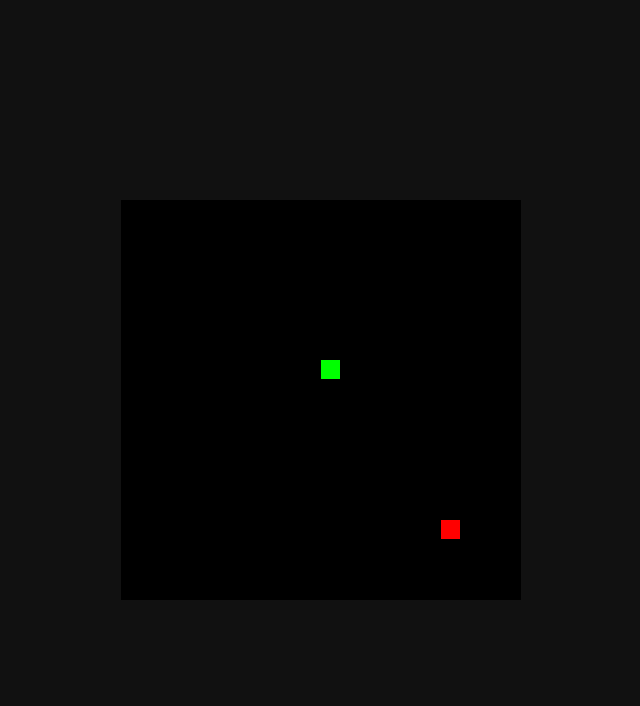
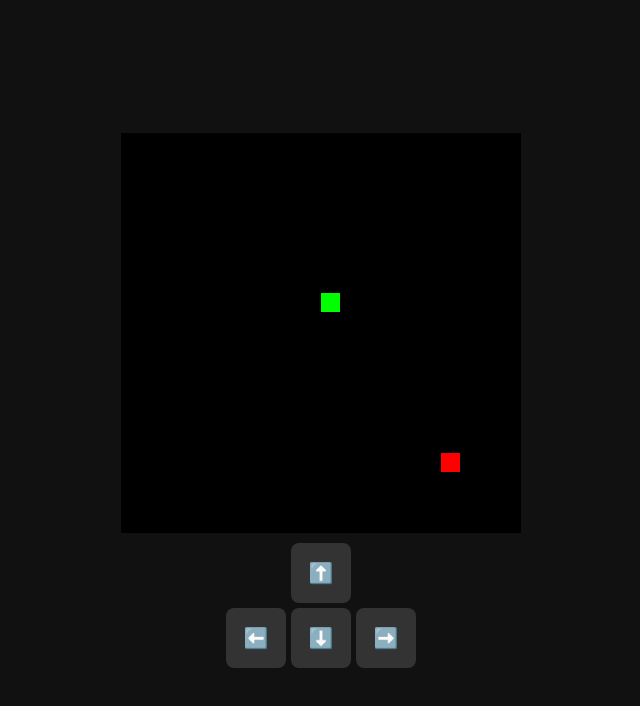
Before and after one commit to byurih/telegram-snake, a plain HTML site: page index.html in a window 1280 px wide. Shown: the whole page, without its empty margins (319-959 px from the left). Drawn offline with Linux system fonts and the light colour scheme.

Commit message:
Update index.html

```diff
--- a/index.html
+++ b/index.html
@@ -6,36 +6,49 @@
   <title>Snake — Telegram Mini App</title>
   <script src="https://telegram.org/js/telegram-web-app.js"></script>
   <style>
-    body { margin:0; display:flex; height:100vh; justify-content:center; align-items:center; background:#111; }
+    body { margin:0; display:flex; flex-direction:column; align-items:center; justify-content:center;
+           height:100vh; background:#111; color:white; font-family:sans-serif; }
     canvas { background:#000; image-rendering:pixelated; }
+    #controls { margin-top:10px; display:grid; grid-template-columns:60px 60px 60px; grid-template-rows:60px 60px; gap:5px; }
+    button { background:#333; border:none; color:white; font-size:20px; border-radius:8px; }
   </style>
 </head>
 <body>
   <canvas id="game" width="400" height="400"></canvas>
+  <div id="controls">
+    <div></div> <button id="up">⬆️</button> <div></div>
+    <button id="left">⬅️</button> <button id="down">⬇️</button> <button id="right">➡️</button>
+  </div>
   <script>
     const tg = window.Telegram?.WebApp;
     tg?.ready();
 
     const canvas = document.getElementById("game");
     const ctx = canvas.getContext("2d");
-
     const grid = 20;
     let count = 0;
     let snake = [{x:160, y:160}];
     let dx = grid, dy = 0;
     let food = {x: 320, y: 320};
+    let score = 0;
+
+    function reset() {
+      snake = [{x:160, y:160}];
+      dx = grid; dy = 0;
+      score = 0;
+    }
 
     function loop() {
       requestAnimationFrame(loop);
       if (++count < 6) return;
       count = 0;
 
-      // move snake
       let head = {x: snake[0].x + dx, y: snake[0].y + dy};
       snake.unshift(head);
 
       // eat food
       if (head.x === food.x && head.y === food.y) {
+        score++;
         food.x = Math.floor(Math.random() * 20) * grid;
         food.y = Math.floor(Math.random() * 20) * grid;
       } else {
@@ -45,8 +58,9 @@
       // collision
       if (head.x < 0 || head.y < 0 || head.x >= canvas.width || head.y >= canvas.height ||
           snake.slice(1).some(p => p.x === head.x && p.y === head.y)) {
-        snake = [{x:160, y:160}];
-        dx = grid; dy = 0;
+        // отправляем результат в бота
+        tg?.sendData?.(JSON.stringify({score}));
+        reset();
       }
 
       // draw
@@ -60,6 +74,7 @@
       ctx.fillRect(food.x, food.y, grid-1, grid-1);
     }
 
+    // управление с клавиатуры
     document.addEventListener("keydown", e => {
       if (e.key === "ArrowLeft" && dx === 0) {dx = -grid; dy = 0;}
       if (e.key === "ArrowUp" && dy === 0) {dx = 0; dy = -grid;}
@@ -67,6 +82,30 @@
       if (e.key === "ArrowDown" && dy === 0) {dx = 0; dy = grid;}
     });
 
+    // кнопки на экране
+    document.getElementById("up").onclick = ()=>{ if(dy===0){dx=0;dy=-grid;} };
+    document.getElementById("down").onclick = ()=>{ if(dy===0){dx=0;dy=grid;} };
+    document.getElementById("left").onclick = ()=>{ if(dx===0){dx=-grid;dy=0;} };
+    document.getElementById("right").onclick = ()=>{ if(dx===0){dx=grid;dy=0;} };
+
+    // свайпы
+    let startX, startY;
+    canvas.addEventListener("touchstart", e=>{
+      startX = e.touches[0].clientX;
+      startY = e.touches[0].clientY;
+    });
+    canvas.addEventListener("touchend", e=>{
+      let dxTouch = e.changedTouches[0].clientX - startX;
+      let dyTouch = e.changedTouches[0].clientY - startY;
+      if (Math.abs(dxTouch) > Math.abs(dyTouch)) {
+        if (dxTouch > 0 && dx===0) {dx=grid; dy=0;}
+        else if (dxTouch < 0 && dx===0) {dx=-grid; dy=0;}
+      } else {
+        if (dyTouch > 0 && dy===0) {dx=0; dy=grid;}
+        else if (dyTouch < 0 && dy===0) {dx=0; dy=-grid;}
+      }
+    });
+
     requestAnimationFrame(loop);
   </script>
 </body>
```
